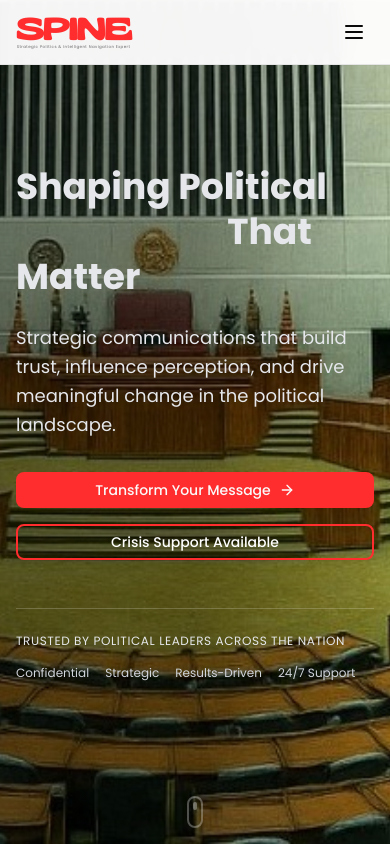
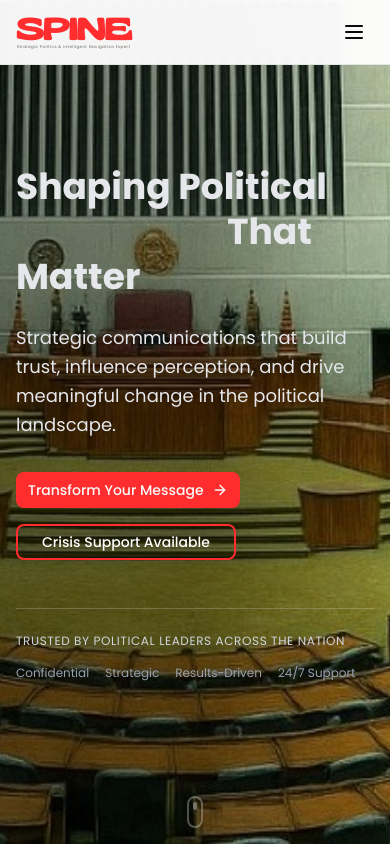
Before and after one commit to mahbub045/spine, a Next.js app: page / in a window 390 px wide. Shown: the top 846 px of the page. Built offline with nearby package versions, Linux system fonts and the light colour scheme.

Commit message:
Wrap buttons in anchor tags for improved navigation in Hero and Services components

```diff
--- a/src/components/LandingPage/Hero/Hero.tsx
+++ b/src/components/LandingPage/Hero/Hero.tsx
@@ -57,25 +57,28 @@ const Hero: React.FC = () => {
           </p>
 
           <div className="flex flex-col sm:flex-row gap-4 sm:gap-6">
+            <a href="#contact">
               <Button className="bg-primary px-6 py-4 sm:py-6 hover:cursor-pointer transition-transform duration-500 ease-in-out hover:scale-105">
                 Transform Your Message
                 <ArrowRight />
               </Button>
-
+            </a>
+            <a href="#contact">
               <Button
                 variant="outline"
                 className="px-6 py-4 sm:py-6 border-2 border-primary bg-transparent text-white hover:bg-white/50 hover:cursor-pointer transition-all duration-500"
               >
                 Crisis Support Available
               </Button>
+            </a>
           </div>
 
           {/* Trust Indicators */}
           <div className="mt-12 md:mt-16 pt-6 md:pt-8 border-t border-primary-foreground/20">
-            <p className="text-gray-200 text-xs sm:text-sm uppercase tracking-wider mb-4">
+            <p className="text-gray-300 text-xs sm:text-sm uppercase tracking-wider mb-4">
               Trusted by Political Leaders Across the Nation
             </p>
-            <div className="flex flex-wrap gap-4 sm:gap-8 text-gray-300">
+            <div className="flex flex-wrap gap-4 sm:gap-8 text-gray-400">
               <span className="text-xs sm:text-sm">Confidential</span>
               <span className="hidden sm:inline">•</span>
               <span className="text-xs sm:text-sm">Strategic</span>
--- a/src/components/LandingPage/Services/Services.tsx
+++ b/src/components/LandingPage/Services/Services.tsx
@@ -93,9 +93,11 @@ const Services: React.FC = () => {
           <p className="text-muted-foreground text-sm sm:text-base mb-4 sm:mb-6">
             Ready to elevate your political communications strategy?
           </p>
-          <Button className="px-4 py-3 sm:px-6 sm:py-4 hover:cursor-pointer">
-            Schedule Consultation
-          </Button>
+          <a href="#contact">
+            <Button className="px-4 py-3 sm:px-6 sm:py-4 hover:cursor-pointer">
+              Schedule Consultation
+            </Button>
+          </a>
         </div>
       </div>
     </section>
```
Lines whose indentation alone changed are shown as unchanged.
